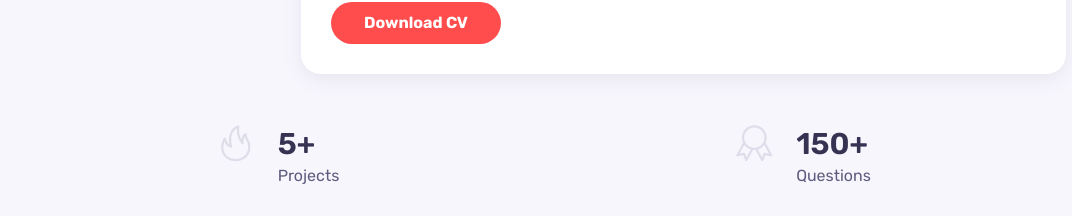
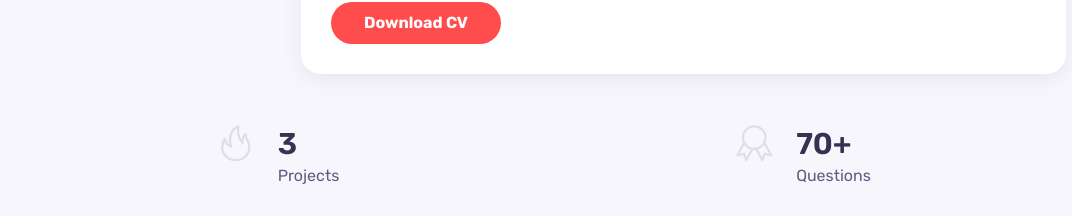
Before and after one commit to Suhelkhan12/Portfolio-old, a React (Create React App) app: page / in a window 1280 px wide. Shown: the part 1440-1656 px from the top of the page, without its empty margins (154-1226 px from the left). Built offline with nearby package versions, Linux system fonts and the light colour scheme; some icons are missing.

Commit message:
changed projects and questions

```diff
--- a/src/components/about/aboutBox.jsx
+++ b/src/components/about/aboutBox.jsx
@@ -7,7 +7,7 @@ const AboutBox = () => {
         <i className="about-icon icon-fire fire-project"></i>
 
         <div>
-          <h3 className="about-title">5+</h3>
+          <h3 className="about-title">3</h3>
           <span className="aboyt-subtitle">Projects</span>
         </div>
       </div>
@@ -16,7 +16,7 @@ const AboutBox = () => {
         <i className="about-icon icon-badge badge-question"></i>
 
         <div>
-          <h3 className="about-title">150+</h3>
+          <h3 className="about-title">70+</h3>
           <span className="aboyt-subtitle">Questions</span>
         </div>
       </div>
```
